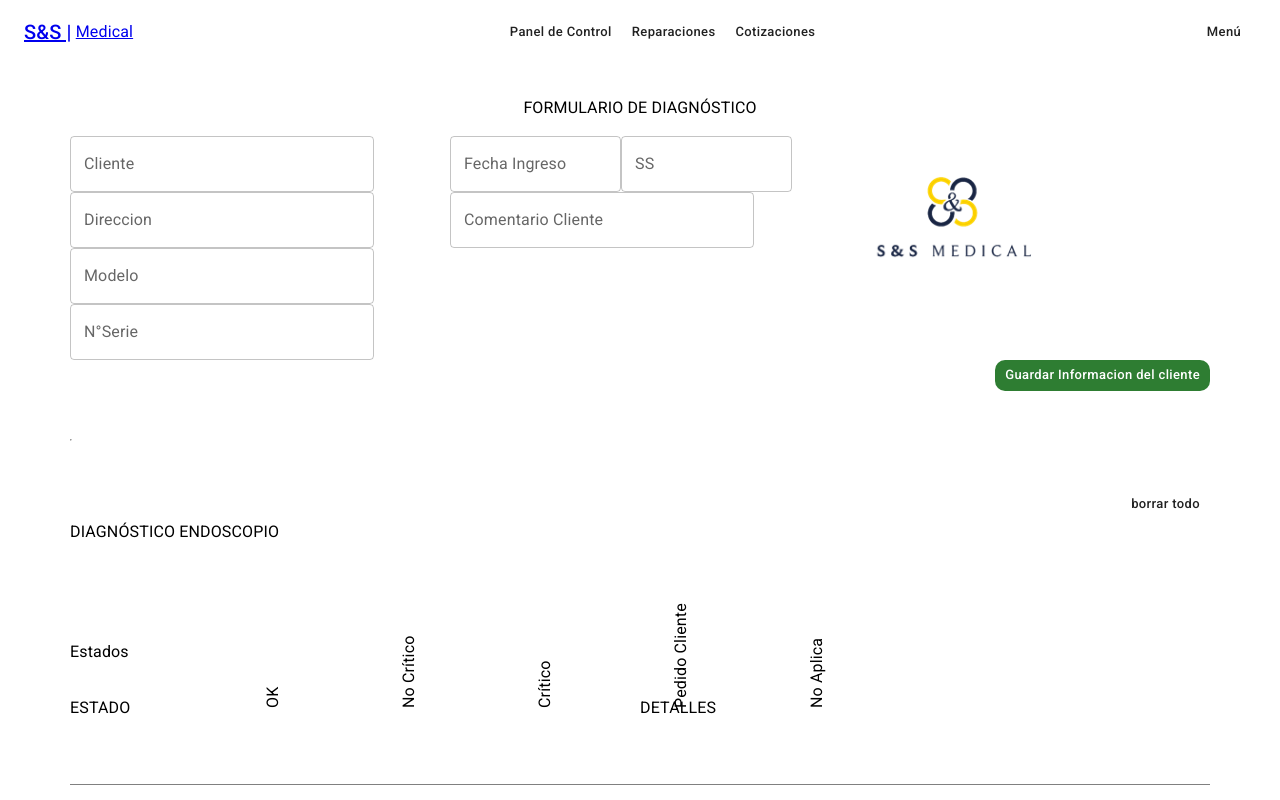
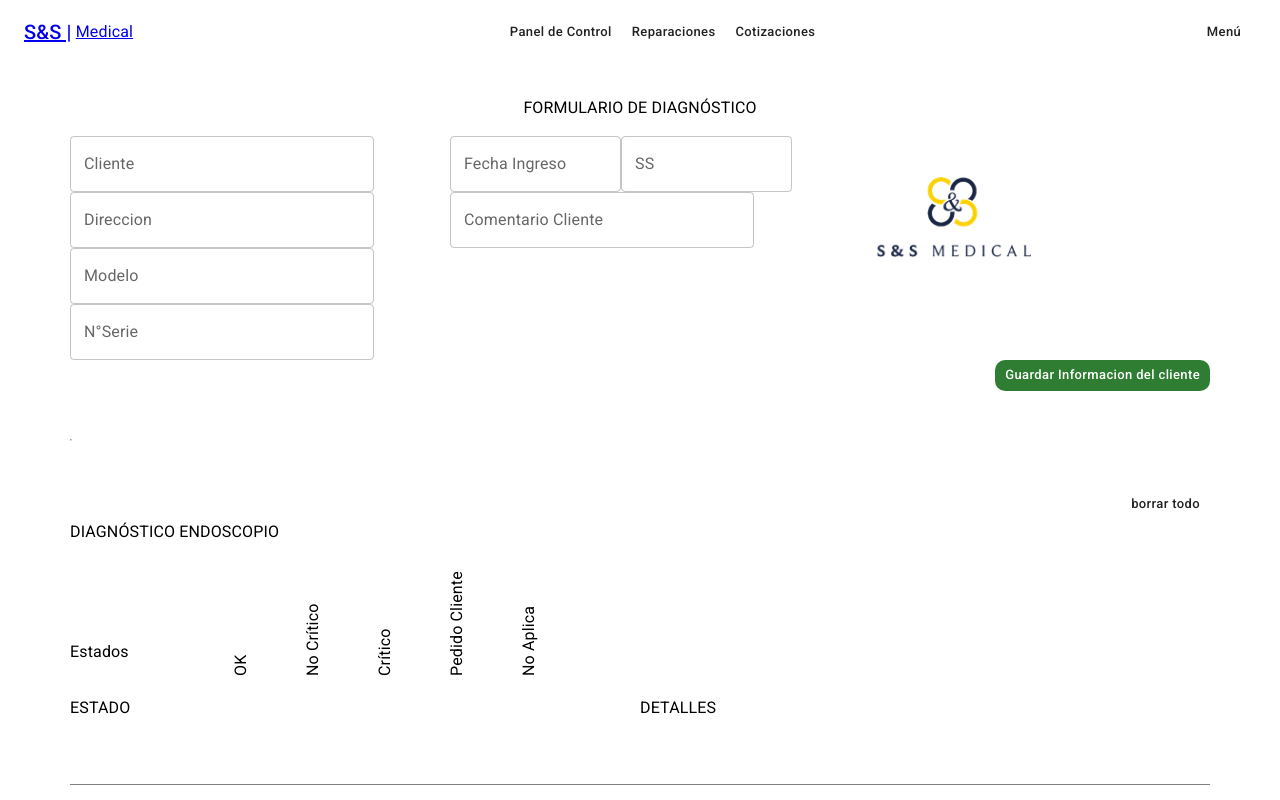
Before and after one commit to ebros12/-ssmedical, a Next.js app: page /reparaciones in a window 1280 px wide. Shown: the top 800 px of the page. Built offline with nearby package versions, Linux system fonts and the light colour scheme.

Commit message:
actulizacion 2.0 | Camino Funcional Completo

```diff
--- a/styles/globals.css
+++ b/styles/globals.css
@@ -33,7 +33,7 @@
   transform: rotate(-90deg);
   width: 8.5rem;
   height: 2rem;
-  margin: -2rem;
+  margin: -2rem!important;
   position: relative!important;
   left: 5rem;
   top: 5rem;
```
